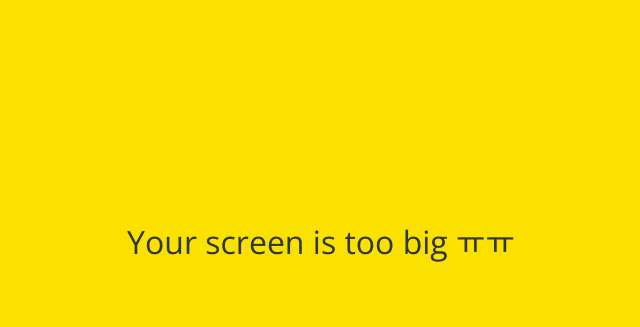
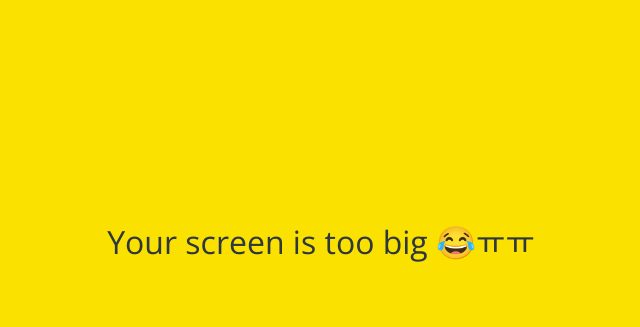
Before and after one commit to wisehero/kakao-2020, a plain HTML site: page index.html in a window 1280 px wide. Shown: the part 158-485 px from the top of the page, without its empty margins (319-959 px from the left). Drawn offline with nearby package versions, Linux system fonts and the light colour scheme.

Commit message:
Update index.html

```diff
--- a/index.html
+++ b/index.html
@@ -37,7 +37,7 @@
     </form>
 
     <div id="no-mobile">
-      <span>Your screen is too big ㅠㅠ</span>
+      <span>Your screen is too big 😂ㅠㅠ</span>
     </div>
 
     <script
```
